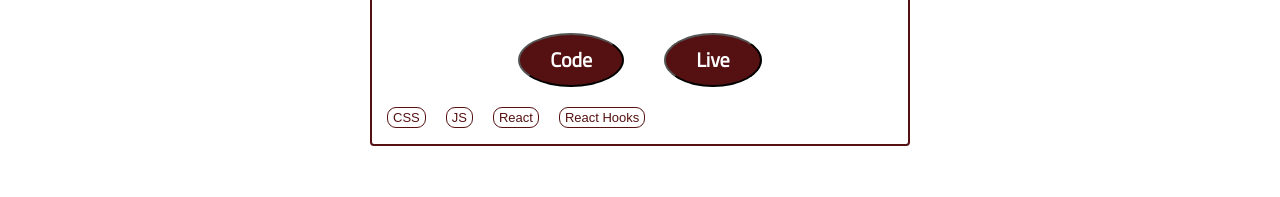
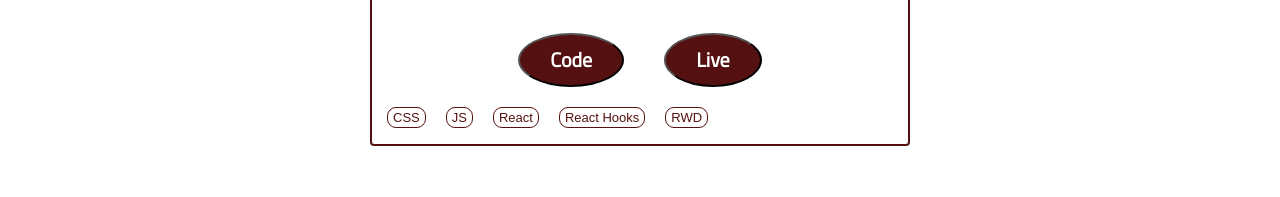
Before and after one commit to platypuswithoutk/portfolio, a plain HTML site: page index.html in a window 1280 px wide. Shown: the part 3727-3924 px from the top of the page. Drawn offline with nearby package versions, Linux system fonts and the light colour scheme.

Commit message:
React project with RWD

```diff
--- a/index.html
+++ b/index.html
@@ -236,6 +236,7 @@
                         <p>JS</p>
                         <p>React</p>
                         <p>React Hooks</p>
+                        <p>RWD</p>
                     </div>
                 </div>
             </div>
```
